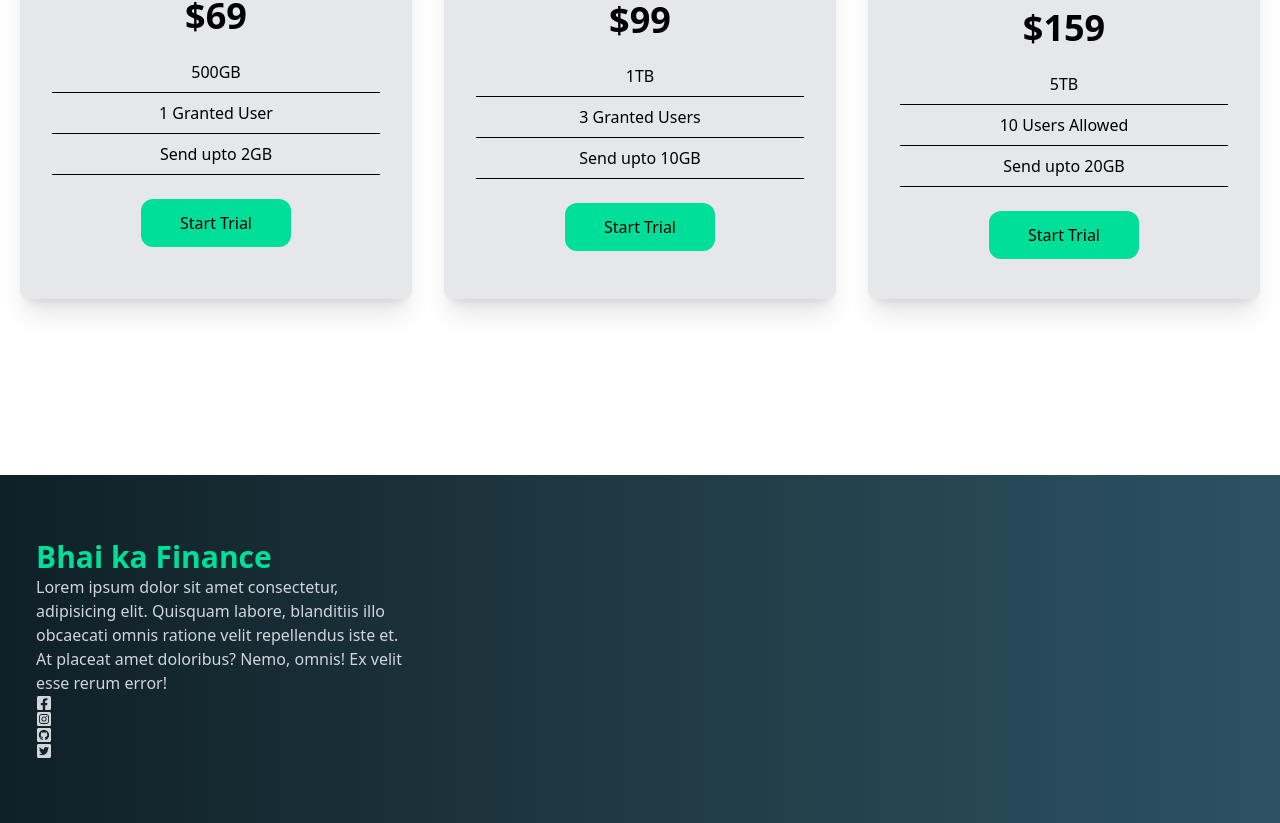
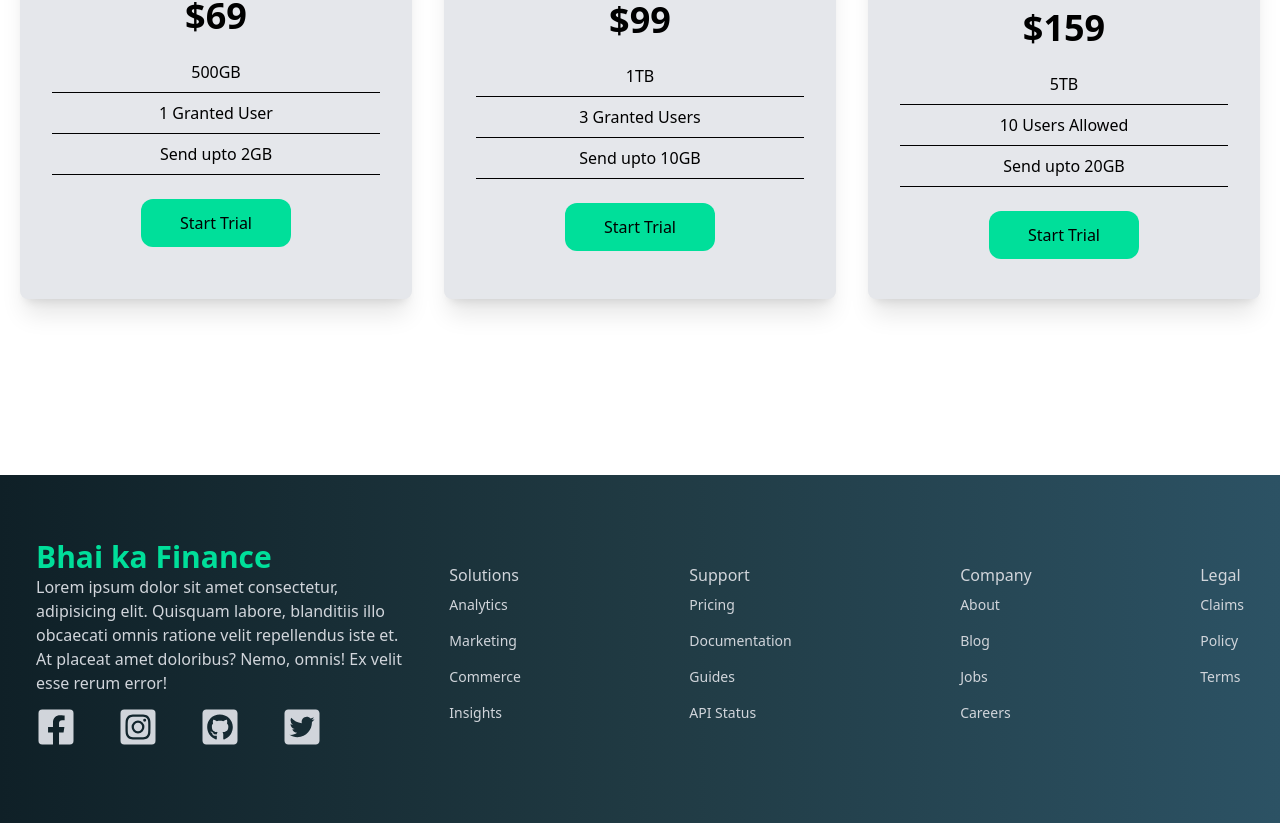
Before and after one commit to Parth-Kushwaha/financetw, a React (Create React App) app: page / in a window 1280 px wide. Shown: the part 2131-2954 px from the top of the page. Built offline with nearby package versions, Linux system fonts and the light colour scheme.

Commit message:
footer done

```diff
--- a/src/components/Footer.jsx
+++ b/src/components/Footer.jsx
@@ -1,24 +1,58 @@
 import React from 'react'
 import {
-FaDribbbleSquare,
 FaGithubSquare,
 FaFacebookSquare,
 FaInstagramSquare,
 FaTwitterSquare
 } from 'react-icons/fa'
+import FooterLi from './FooterLi'
 
 const Footer = () => {
+    const FaColumns=[
+        {
+            head:'Solutions',
+            li1:'Analytics',
+            li2:'Marketing',
+            li3:'Commerce',
+            li4:'Insights'
+        },
+        {
+            head:'Support',
+            li1:'Pricing',
+            li2:'Documentation',
+            li3:'Guides',
+            li4:'API Status'
+        },
+        {
+            head:'Company',
+            li1:'About',
+            li2:'Blog',
+            li3:'Jobs',
+            li4:'Press',
+            li4:'Careers'
+        },
+        {
+            head:'Legal',
+            li1:'Claims',
+            li2:'Policy',
+            li3:'Terms',
+            li4:''
+        }
+    ]
   return (
     <div className='max-w-[1240px] mx-auto py-16 px-4 grid lg:grid-cols-3 gap-8 text-gray-300'>
         <div>
             <h1 className='w-full text-3xl font-bold text-[#00df9a]'>Bhai ka Finance</h1>
             <p>Lorem ipsum dolor sit amet consectetur, adipisicing elit. Quisquam labore, blanditiis illo obcaecati omnis ratione velit repellendus iste et. At placeat amet doloribus? Nemo, omnis! Ex velit esse rerum error!</p>
-            <div>
-                <FaFacebookSquare/>
-                <FaInstagramSquare/>
-                <FaGithubSquare/>
-                <FaTwitterSquare/>
+            <div className='flex justify-between md:w-[75%] my-3'>
+                <FaFacebookSquare size={40}/>
+                <FaInstagramSquare size={40}/>
+                <FaGithubSquare size={40}/>
+                <FaTwitterSquare size={40}/>
             </div>
+        </div>
+        <div className=' lg:col-span-2 flex justify-between mt-[1.5rem]'>
+            {FaColumns.map((list,index)=>(<FooterLi list={list} key={index}/>))}
         </div>
     </div>
   )
--- /dev/null
+++ b/src/components/FooterLi.jsx
@@ -0,0 +1,17 @@
+import React from 'react'
+
+const FooterLi = ({list}) => {
+  return (
+        <div>
+            <h6 className='font-medium'>{list.head}</h6>
+            <ul>
+                <li className='py-2 text-sm'>{list.li1}</li>
+                <li className='py-2 text-sm'>{list.li2}</li>
+                <li className='py-2 text-sm'>{list.li3}</li>
+                <li className='py-2 text-sm'>{list.li4}</li>
+            </ul>
+        </div>
+  )
+}
+
+export default FooterLi
```
